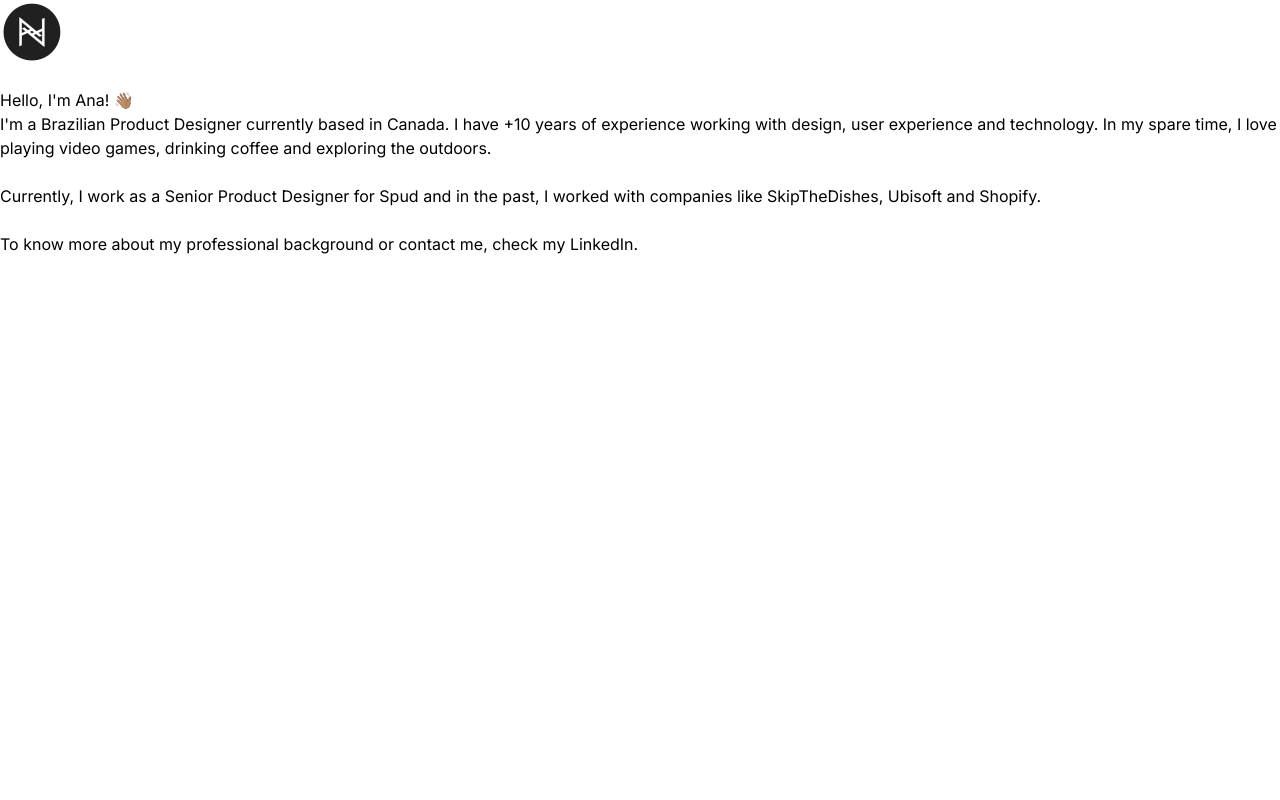
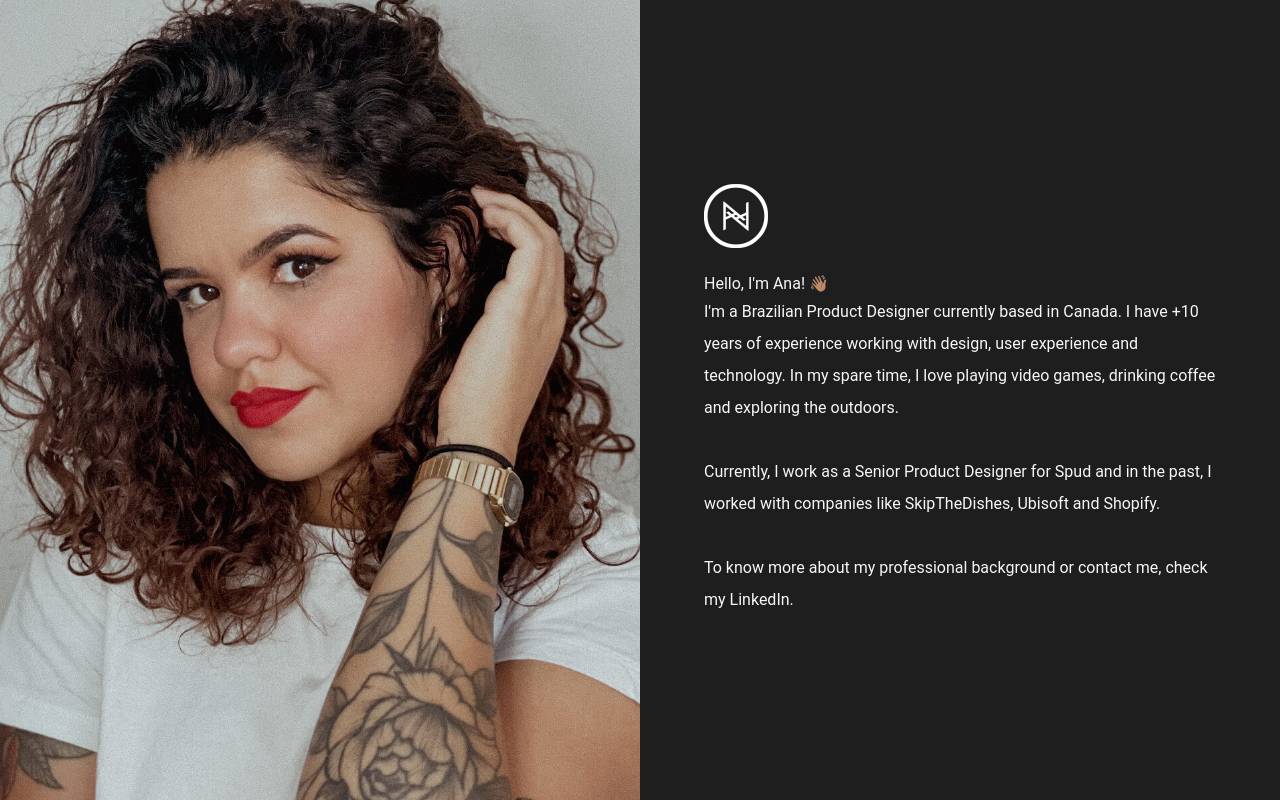
Before and after one commit to anagomesdesign/personal-page, a Next.js app: page / in a window 1280 px wide. Built offline with nearby package versions, Linux system fonts and the light colour scheme.

Commit message:
reverting index.css migration. needless confusion

```diff
--- a/src/app/globals.css
+++ b/src/app/globals.css
@@ -1,5 +1,3 @@
 @tailwind base;
 @tailwind components;
 @tailwind utilities;
-
-@import './pages/index.css';
--- a/src/app/pages/index.tsx
+++ b/src/app/pages/index.tsx
@@ -1,3 +1,5 @@
+import './index.css';
+
 import logoAna from '../pages/img/ana-gomes-design-logo.png';
 import LineBreak from '../components/lineBreak/lineBreak';
 import Link from '../components/link/link';
```
